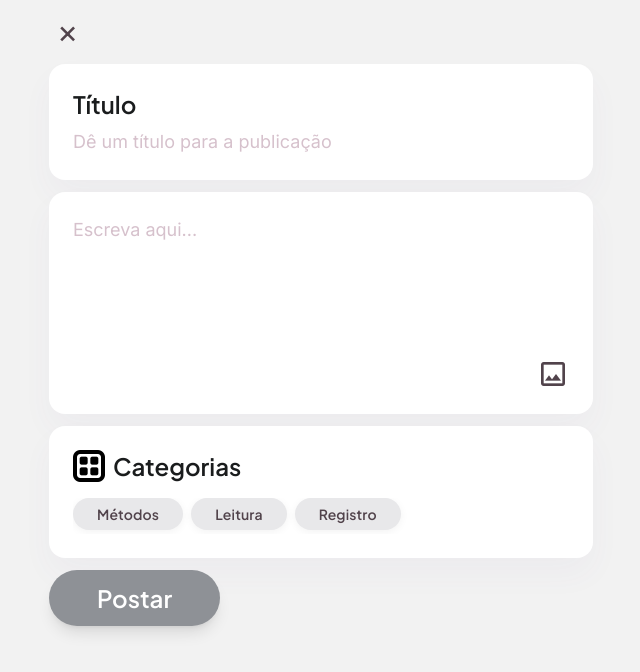
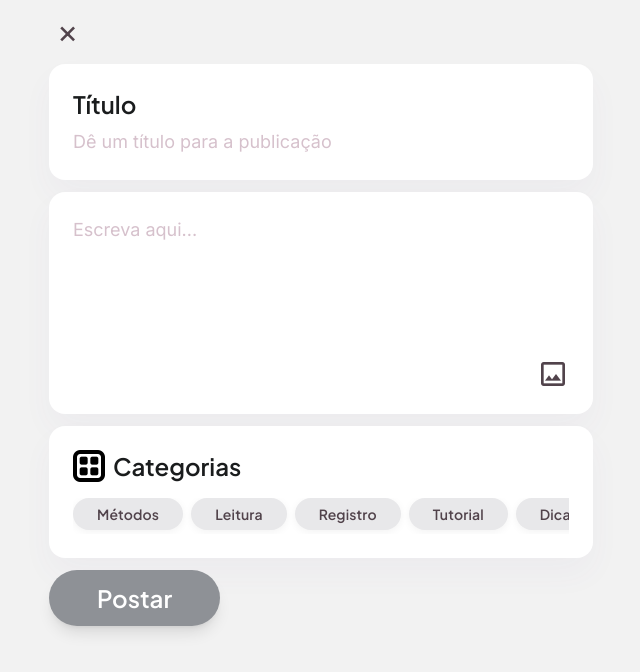
Before and after one commit to guilhermufc/Projeto-3, a React (Vite) app in the folder frontend/: page /post in a window 1280 px wide. Shown: the top 672 px of the page, without its empty margins (319-959 px from the left). Built offline with nearby package versions, Linux system fonts and the light colour scheme.

Commit message:
feat: add expanded category options for EduConnect project

```diff
--- a/frontend/src/components/Post.jsx
+++ b/frontend/src/components/Post.jsx
@@ -2,11 +2,28 @@
 import { useNavigate } from 'react-router-dom'
 import axios from 'axios'
 
-const categoryOptions = ['Métodos', 'Leitura', 'Registro']
+const categoryOptions = ['Métodos', 'Leitura', 'Registro', 'Tutorial', 'Dica', 'Pergunta', 'Resposta', 'Artigo', 'Vídeo', 'Experiência', 'Projeto', 'Recurso', 'Dúvida', 'Discussão', 'Evento', 'Anúncio', 'Caso de Uso', 'Pesquisa', 'Ferramenta', 'Desafio']
 const categoryStyles = {
   Métodos: 'bg-[#FFAB6D] text-white',
   Leitura: 'bg-[#FF85D1] text-white',
   Registro: 'bg-[#A3A1FF] text-white',
+  Tutorial: 'bg-[#5BA3FF] text-white',
+  Dica: 'bg-[#FF6B9D] text-white',
+  Pergunta: 'bg-[#FFC75F] text-white',
+  Resposta: 'bg-[#88D498] text-white',
+  Artigo: 'bg-[#FF9E64] text-white',
+  Vídeo: 'bg-[#7AA2F7] text-white',
+  Experiência: 'bg-[#BB9AF7] text-white',
+  Projeto: 'bg-[#7DCFFF] text-white',
+  Recurso: 'bg-[#9ECE6A] text-white',
+  Dúvida: 'bg-[#E0AF68] text-white',
+  Discussão: 'bg-[#73DACA] text-white',
+  Evento: 'bg-[#F7768E] text-white',
+  Anúncio: 'bg-[#FF007F] text-white',
+  'Caso de Uso': 'bg-[#00D9FF] text-white',
+  Pesquisa: 'bg-[#B469D9] text-white',
+  Ferramenta: 'bg-[#FFD700] text-white',
+  Desafio: 'bg-[#FF4500] text-white',
 }
 
 export default function Post() {
```
